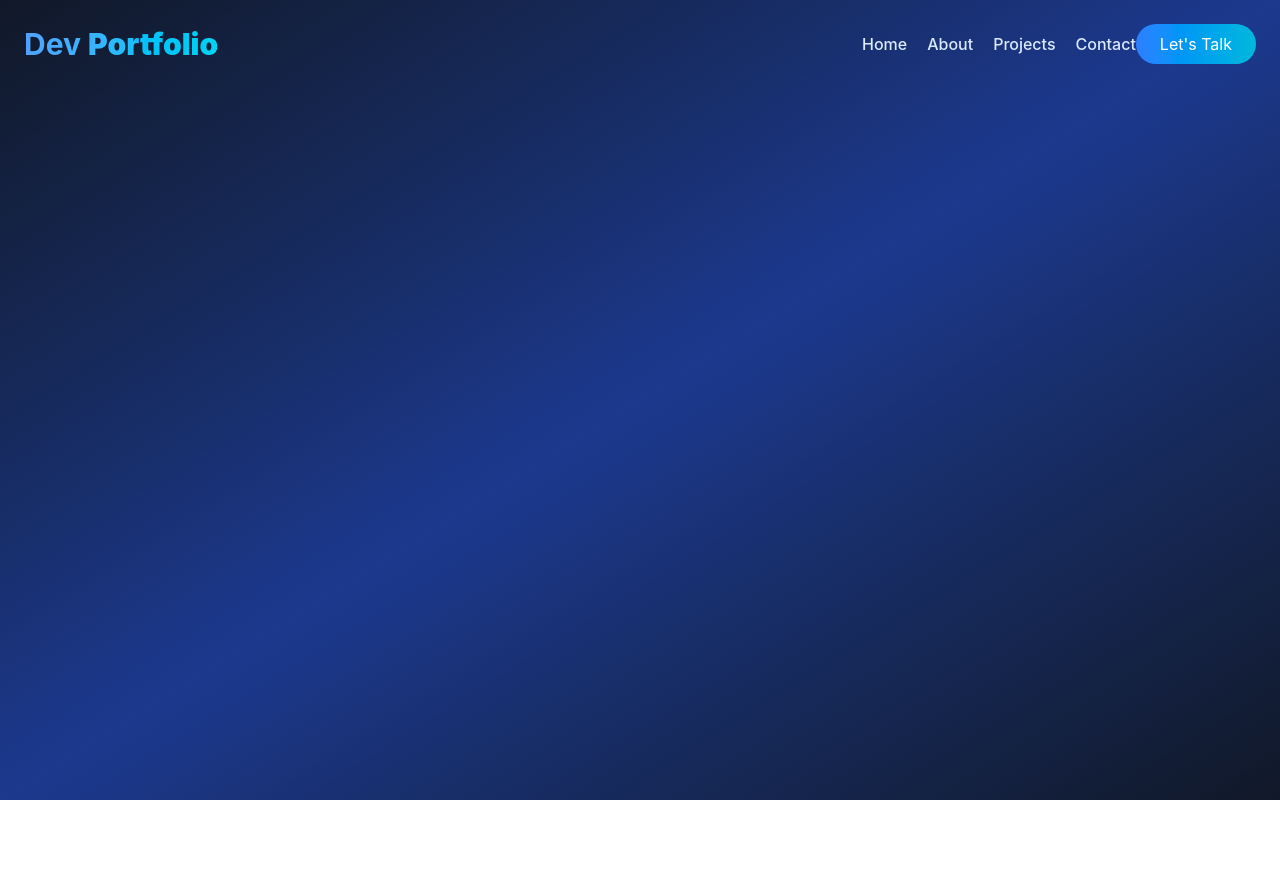
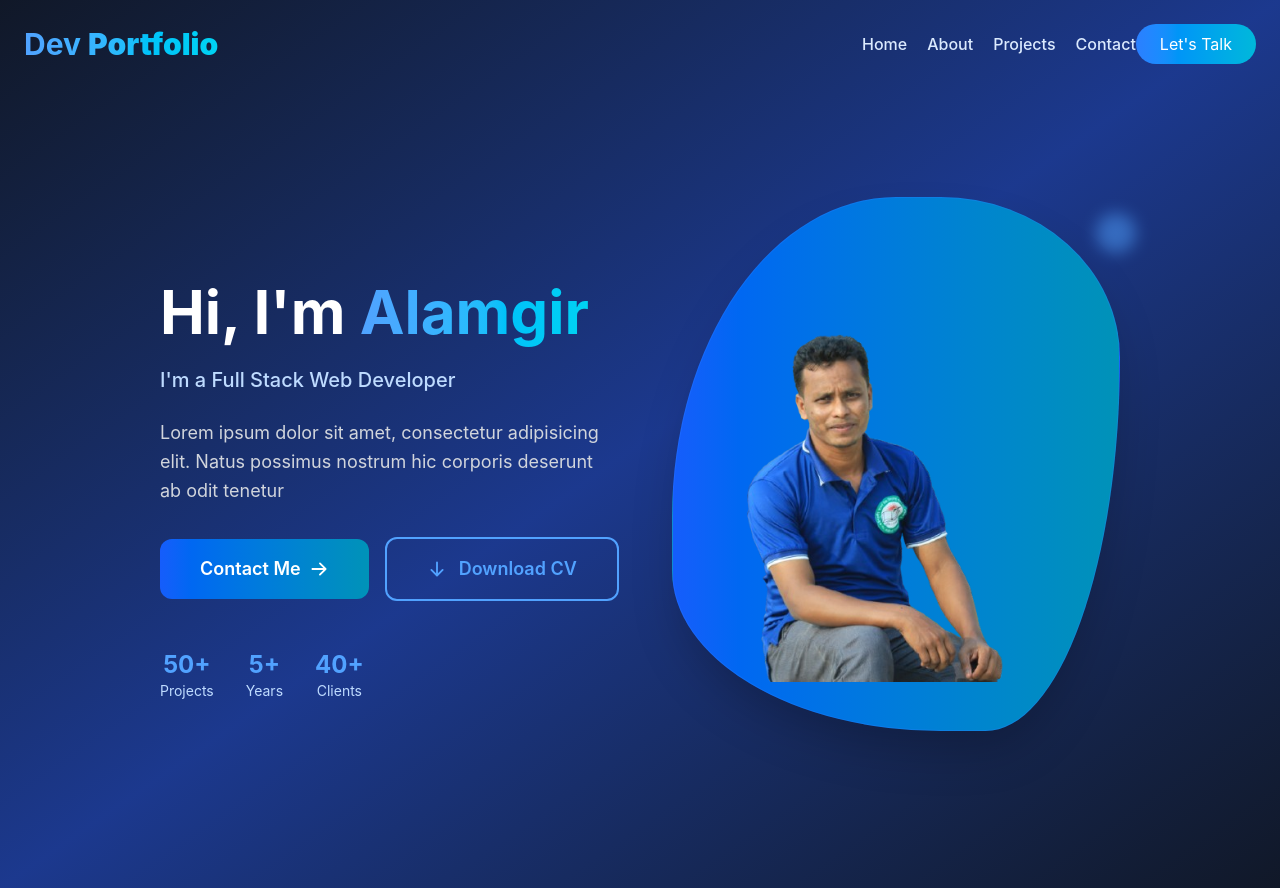
Before and after one commit to alamgirsofficial/vue-portfolio, a Vue app: page / in a window 1280 px wide. Before the commit the page ends 800 px from the top, so only its background shows below. Built offline with nearby package versions, Linux system fonts and the light colour scheme.

Commit message:
Hero Section Added

```diff
--- a/src/App.vue
+++ b/src/App.vue
@@ -1,12 +1,44 @@
-<script setup>
-import Navbar from './components/Navbar.vue'
-
-</script>
-
 <template>
   <div class=" min-h-screen bg-linear-to-br from-gray-900 via-blue-900 to-gray-900">
 
     <Navbar/>
+    <Hero/>
 
   </div>
 </template>
+<script>
+  import AOS from 'aos';
+  import 'aos/dist/aos.css';
+  import Navbar from './components/Navbar.vue'
+  import Hero from './components/Hero.vue'
+
+  import {ref,nextTick, onMounted } from 'vue';
+
+  export default {
+    components: {
+      Navbar,
+      Hero
+    },
+    setup() {
+
+      const loading =ref(true);
+      onMounted(async() => {
+        await nextTick();
+
+        AOS.init({
+          duration:800,
+          once: false,
+          offset: 100,
+          easing: 'ease-in-out',
+        });
+        setTimeout(() => {
+          loading.value = false;
+        },800);
+      });
+      return{loading};
+    }
+  }
+</script>
+<style lang="">
+
+</style>
--- /dev/null
+++ b/src/components/Hero.vue
@@ -0,0 +1,101 @@
+<template>
+    <section class="relative w-full overflow-hidden min-h-screen flex items-center">
+
+        <div class="w-full px-5 sm:px-8 md:px-12 lg:px-8 max-w-5xl  mx-auto relative z-10">
+            <div class="grid lg:grid-cols-2 gap-10 xl:gap-14 items-center">
+               <!-- Left Side Content -->
+                <div class="text-white lg:text-left"
+                data-aos="fade-right">
+                    <h1 class="text-white font-bold text-4xl md:text-5xl lg:text-6xl leading-tight">
+                        Hi, I'm
+                        <span class="text-transparent bg-clip-text bg-linear-to-r from-blue-400 to-cyan-400">Alamgir</span>
+                    </h1>
+                        <p class="text-blue-200 font-medium text-lg md:text-xl mt-4"
+                        data-aos="fade-right"
+                        data-aos-delay="200"
+                        >I'm a Full Stack Web Developer</p>
+                <p class="text-gray-300 pt-6 text-center lg:text-left mx-auto max-w-xl text-lg leading-relaxed "
+                data-aos="fade-right"
+                data-aos-delay="300">
+                    Lorem ipsum dolor sit amet, consectetur
+                     adipisicing elit. Natus possimus nostrum
+                     hic corporis deserunt ab odit tenetur
+                </p>
+
+            <div class="flex items-center gap-4 pt-8 flex-col sm:flex-row sm:w-max sm:mx-auto lg:mx-0"
+            data-aos="fade-up"
+            data-aos-delay="300">
+            <button class="px-8 md:px-10 py-4 rounded-xl relative group w-full sm:w-max flex justify-center overflow-hidden bg-linear-to-r from-blue-600 to-cyan-600 hover:from-blue-500 hover:to-cyan-500 transition-all duration-300">
+                <span class="relative flex items-center justify-center text-white font-semibold text-lg">
+                    Contact Me
+                    <ArrowRightIcon class="ml-2 w-5 h-5 group-hover:translate-x-1 transition-transform">
+                    </ArrowRightIcon>
+                    </span>
+            </button>
+            <button class=" border-2 border-blue-400 px-8 md:px-10 py-4 rounded-xl relative group w-full sm:w-max flex justify-center hover:bg-blue-400/10 transition-all duration-300">
+                <div class="flex items-center justify-center relative">
+                    <ArrowDownIcon class="w-5 h-5 text-blue-400 group-hover:translate-y-1 transition-transform">
+                        </ArrowDownIcon>
+                        <span Class="pl-3 text-blue-400 font-semibold text-lg">
+                            Download CV </span>
+                </div>
+            </button>
+            </div>
+            <div class=" flex items-center justify-center lg:justify-start gap-8 pt-12"
+            data-aos="fade-up" data-aos-delay="400">
+
+            <div class="text-center">
+                <div class="text-2xl font-bold text-blue-400"> 50+</div>
+                <div class="text-blue-200 text-sm">Projects</div>
+            </div>
+            <div class="text-center">
+                <div class="text-2xl font-bold text-blue-400"> 5+</div>
+                <div class="text-blue-200 text-sm">Years</div>
+            </div>
+            <div class="text-center">
+                <div class="text-2xl font-bold text-blue-400"> 40+</div>
+                <div class="text-blue-200 text-sm">Clients</div>
+            </div>
+            </div>
+            </div>
+
+            <!-- Right Side Content  -->
+            <!-- Image  -->
+             <div class="lg:h-full flex justify-center lg:justify-end ">
+                <div class="relative w-full max-w-md lg:max-w-md">
+                    <div class="relative z-10 bg-linear-to-r from-blue-600 to-cyan-600 shadow-2xl rounded-[50%_40%_30%_60%_/60%_30%_70%_30%] p-4 backdrop-blur-sm border border-blue-500/30 -translate-y-6"
+                    data-aos="zoom-in" data-aos-delay="500">
+
+                        <div class="rounded-xl overflow-hidden" >
+                            <img :src="heroImage" alt=" My Profile"
+                            loading="lazy"
+                            class="w-[500px] h-[500px] object-contain -translate-y-8">
+                        </div>
+                    </div>
+                    <div class="absolute -top-2 -right-4 w-10 h-10 bg-blue-400 rounded-full blur-sm opacity-50 animate-pulse
+                    ">
+
+                    </div>
+
+                </div>
+
+             </div>
+
+
+
+        </div>
+    </div>
+    </section>
+</template>
+<script setup>
+import {
+    ArrowDownIcon,
+    ArrowRightIcon
+} from '@heroicons/vue/16/solid';
+import heroImage from '../assets/img.png'
+
+
+</script>
+<style>
+
+</style>
```
Also changed, not shown: src/assets/img.png (added).
